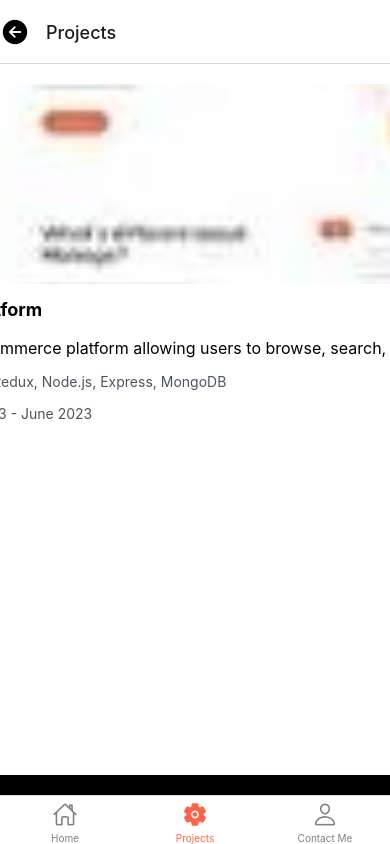
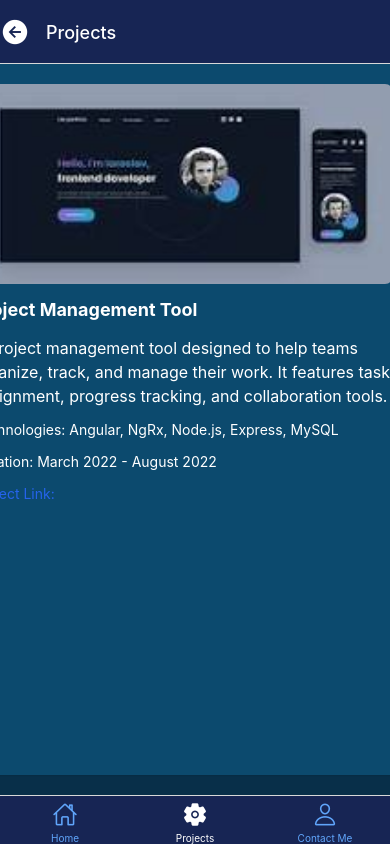
Before and after one commit to shootermv/phoenixExercise, a React Native app: screen /Projects in a window 390 px wide. Built offline with nearby package versions, Linux system fonts and the light colour scheme.

Commit message:
feat(style): improve bg & text colors

```diff
--- a/src/Navigation.tsx
+++ b/src/Navigation.tsx
@@ -18,13 +18,20 @@ const TabNavigator = () => (
   <Tab.Navigator
     backBehavior="history"
     screenOptions={({route}) => ({
+      headerStyle: {
+        backgroundColor: '#172554',
+      },
+      headerTintColor: '#fff',
+      tabBarStyle: {
+        backgroundColor: '#172554',
+      },
+      tabBarActiveTintColor: 'white',
+      tabBarInactiveTintColor: '#60a5fa',
       headerShown: true,
       headerLeft: () => <BackButton route={route} />,
       tabBarIcon: ({focused, color, size}) => (
         <TabBarIcon {...{focused, color, size, route}} />
       ),
-      tabBarActiveTintColor: 'tomato',
-      tabBarInactiveTintColor: 'gray',
     })}>
     <Tab.Screen name="Home" component={HomeScreen} />
     <Tab.Screen name="Projects" component={ProjectsScreen} />
--- a/src/Pages/ContactMe/ContactMeScreen.tsx
+++ b/src/Pages/ContactMe/ContactMeScreen.tsx
@@ -33,8 +33,10 @@ const ContactMeScreen: React.FC = () => {
   };
 
   return (
-    <View style={tw`flex-1 justify-center items-center p-5`}>
-      <Text style={tw`text-xl font-bold mb-5`}>Enter your phone number</Text>
+    <View style={tw`flex-1 justify-center items-center p-5 bg-sky-900`}>
+      <Text style={tw`text-xl text-white font-bold mb-5`}>
+        Enter your phone number
+      </Text>
       <TextInput
         style={tw`border border-gray-400 rounded p-2 w-full mb-2`}
         placeholder="Phone Number"
--- a/src/Pages/HomeScreen/HomeScreen.tsx
+++ b/src/Pages/HomeScreen/HomeScreen.tsx
@@ -1,19 +1,11 @@
 import React from 'react';
-import {View, StyleSheet} from 'react-native';
+import {View} from 'react-native';
 import WorkExperiences from './WorkExperiences';
-
+import tw from 'twrnc';
 const HomeScreen: React.FC = () => (
-  <View style={styles.container}>
+  <View style={tw`flex-1 justify-center items-center bg-sky-950`}>
     <WorkExperiences />
   </View>
 );
 
-const styles = StyleSheet.create({
-  container: {
-    flex: 1,
-    justifyContent: 'center',
-    alignItems: 'center',
-  },
-});
-
 export default HomeScreen;
--- a/src/Pages/HomeScreen/WorkExperiences.tsx
+++ b/src/Pages/HomeScreen/WorkExperiences.tsx
@@ -10,10 +10,12 @@ const WorkExperiences: React.FC = () => {
       keyExtractor={item => item.jobTitle}
       horizontal
       renderItem={({item}) => (
-        <View style={tw`mb-5 p-5 bg-white rounded-lg shadow`}>
-          <Text style={tw`text-lg font-bold my-3`}>{item.company}</Text>
-          <Text style={tw`text-base mb-3`}>{item.duration}</Text>
-          <Text style={tw`text-base mb-3`}>{item.description}</Text>
+        <View style={tw`mb-5 p-5 bg-sky-900 rounded-lg shadow w-115 mr-6`}>
+          <Text style={tw`text-lg font-bold my-3 text-white`}>
+            {item.company}
+          </Text>
+          <Text style={tw`text-base mb-3 text-white`}>{item.duration}</Text>
+          <Text style={tw`text-base mb-3 text-white`}>{item.description}</Text>
         </View>
       )}
     />
--- a/src/Pages/ProjectsScreen/FrontEndProjects.tsx
+++ b/src/Pages/ProjectsScreen/FrontEndProjects.tsx
@@ -17,17 +17,19 @@ const FrontendProjects = () => {
       keyExtractor={item => item.projectName}
       horizontal
       renderItem={({item}) => (
-        <View style={tw`mb-5 p-5 bg-white rounded-lg shadow`}>
+        <View style={tw`mb-5 p-5 bg-sky-900 rounded-lg shadow w-115 mr-6`}>
           <Image
             source={{uri: item.screenshot}}
             style={tw`w-full h-50 rounded-lg`}
           />
-          <Text style={tw`text-lg font-bold my-3`}>{item.projectName}</Text>
-          <Text style={tw`text-base mb-3`}>{item.description}</Text>
-          <Text style={tw`text-sm text-gray-600 mb-3`}>
+          <Text style={tw`text-lg text-white font-bold my-3`}>
+            {item.projectName}
+          </Text>
+          <Text style={tw`text-base text-white mb-3`}>{item.description}</Text>
+          <Text style={tw`text-sm text-white mb-3`}>
             Technologies: {item.technologies.join(', ')}
           </Text>
-          <Text style={tw`text-sm text-gray-600 mb-3`}>
+          <Text style={tw`text-sm text-white mb-3`}>
             Duration: {item.duration}
           </Text>
 
--- a/src/Pages/ProjectsScreen/ProjectsScreen.tsx
+++ b/src/Pages/ProjectsScreen/ProjectsScreen.tsx
@@ -3,7 +3,7 @@ import {View} from 'react-native';
 import FrontendProjects from './FrontEndProjects';
 import tw from 'twrnc';
 const ProjectsScreen: React.FC = () => (
-  <View style={tw`flex-1 justify-center items-center bg-black`}>
+  <View style={tw`flex-1 justify-center items-center bg-sky-950`}>
     <FrontendProjects />
   </View>
 );
--- a/src/components/BackButton.tsx
+++ b/src/components/BackButton.tsx
@@ -14,6 +14,7 @@ const BackButton = ({route}: {route: RouteProp<RootStackParamList>}) => {
       accessibilityRole="button"
       accessibilityLabel="Back">
       <Icon
+        style={{color: '#fff'}}
         size={30}
         name={
           Platform.OS === 'android'
```
